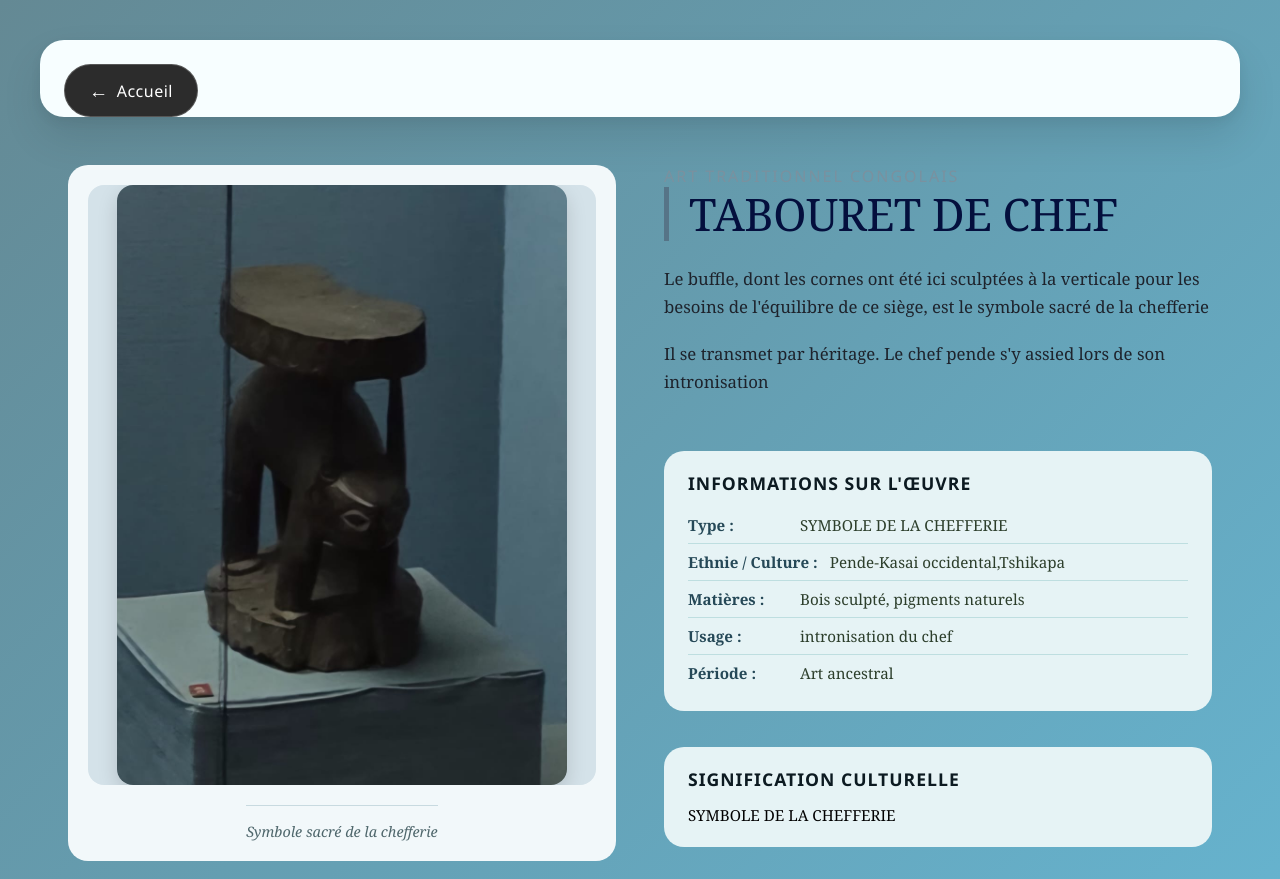
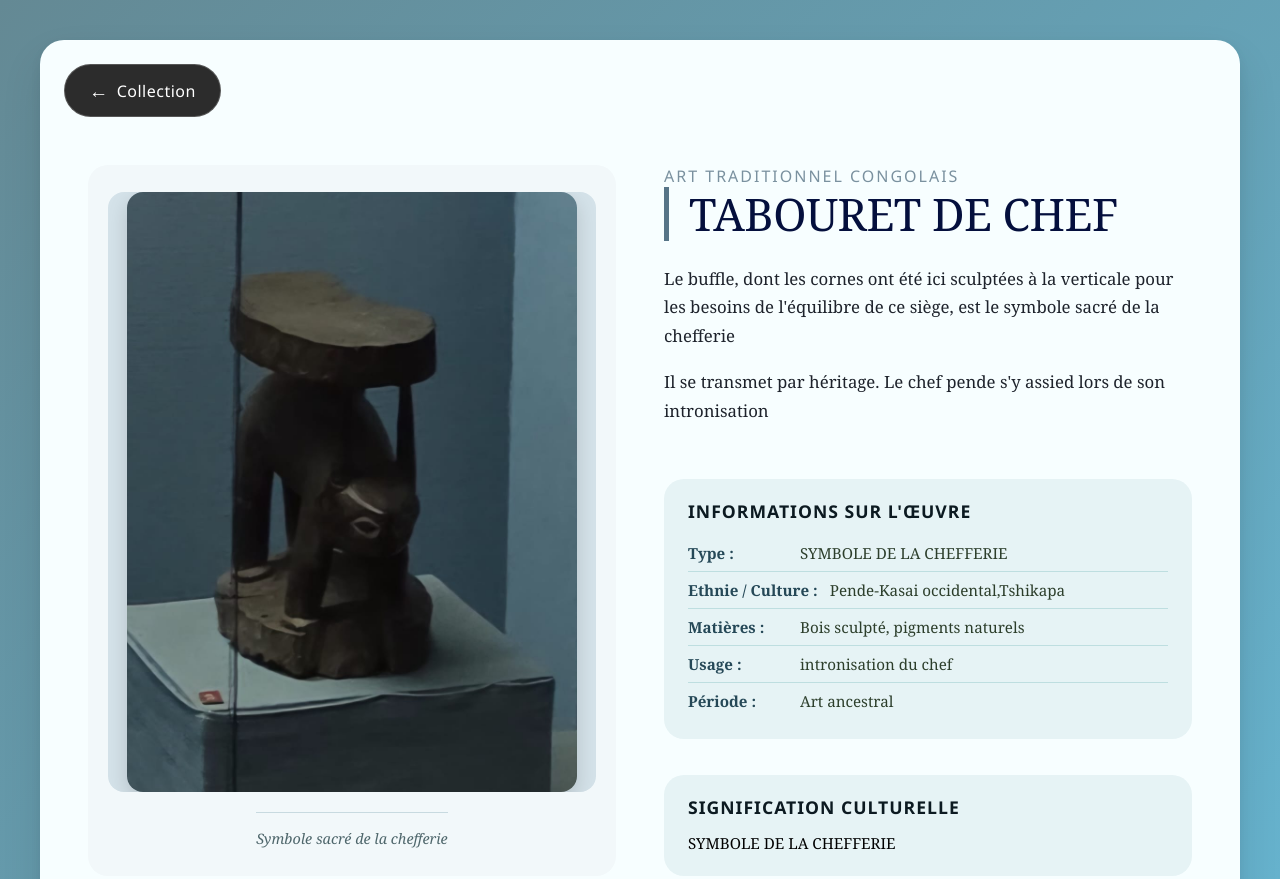
Before and after one commit to Mkandy25/Qr-code-museum, a plain HTML site: page oeuvres/TABOURET DE CHEF.html in a window 1280 px wide. Shown: the top 879 px of the page. Drawn offline with Linux system fonts and the light colour scheme.

Commit message:
Proofreading of all pages

```diff
--- /dev/null
+++ b/oeuvres/STATUE NABO.html
@@ -0,0 +1,66 @@
+<!doctype html>
+<html lang="en">
+  <head>
+    <meta charset="UTF-8" />
+    <meta name="viewport" content="width=device-width, initial-scale=1.0" />
+    <title>STATUE NABO</title>
+    <link rel="stylesheet" href="/css/style_oeuvre_bleu.css">
+  <body class="artwork-contairer">
+    <header>
+      <div class="artwork-container">
+    <!-- Bouton de retour à la page collection -->
+    <a href="/collection.html" class="back-button">Collection</a>
+
+
+       <div class="artwork-content">
+        <!-- Partie gauche : image -->
+        <div class="image-section">
+            <div class="image-frame">
+                <img class="artwork-image"
+                     src="/images/Statue_Nabo.jpeg"
+                     alt="STATUE NABO">
+            </div>
+            <div class="image-caption">
+                STATUE TRADITIONNEL
+            </div>
+        </div>
+
+        <!-- Partie droite : informations œuvre -->
+        <div class="info-section">
+            <div>
+                <div class="artwork-subtitle">Art traditionnel Congolais</div>
+                <h1 class="artwork-title"> STATUE NABO </h1>
+            </div>
+
+            <div class="description">
+                <p> Traditionnellement, cette sculpture féminine est généralement accompagnée par celle de <strong>Seto</strong> , frère et époux incestueux de Nabo. Ils évoquent le couple primordial.</p>
+                <p> Ces statues jouaient un rôle rituel en cas de malheur, de guerre, d'infortune à la chasse, ainsi que pour guérir les maladies féminines liées à la fécondité</p>
+            </div>
+
+            <div class="details-card">
+                <h3> INFORMATIONS SUR L'ŒUVRE</h3>
+                <ul>
+                    <li><span class="detail-label">Type :</span><span class="detail-value"> STATUE TRADITIONNEL</span></li>
+                    <li><span class="detail-label">Ethnie / Culture :</span><span class="detail-value">Ngbaka-Equateur,Gemena</span></li>
+                    <li><span class="detail-label">Matières :</span><span class="detail-value">Bois sculpté </span></li>
+                    <li><span class="detail-label">Usage :</span><span class="detail-value"> rites en cas de malheur</span></li>
+                    <li><span class="detail-label">Période :</span><span class="detail-value">Art ancestral (transmission orale)</span></li>
+                </ul>
+            </div>
+
+            <div class="details-card">
+                <h3> SIGNIFICATION CULTURELLE</h3>
+                <p style="font-size: 0.95rem; line-height: 1.6; margin: 0;">
+                ils evoquent le couple primordial
+                </p>
+            </div>
+        </div>
+    </div>
+
+    <div class="artwork-footer">
+        Collection d'art Congolais • STATUE NABO
+    </div>
+</div>
+
+  </body>
+</html>
--- a/oeuvres/TABOURET DE CHEF.html
+++ b/oeuvres/TABOURET DE CHEF.html
@@ -1,274 +1,27 @@
 <!doctype html>
-<html lang="fr">
+<html lang="en">
   <head>
     <meta charset="UTF-8" />
     <meta name="viewport" content="width=device-width, initial-scale=1.0" />
     <title>TABOURET DE CHEF</title>
+    <link rel="stylesheet" href="/css/style_oeuvre_bleu.css" />
   </head>
-  <style>
-    * {
-  margin: 0;
-  padding: 0;
-  box-sizing: border-box;
-}
+  <body class="artwork-contairer">
+    <div class="artwork-container">
+      <!-- Bouton de retour à la page collection -->
+      <a href="/collection.html" class="back-button">Collection</a>
 
-body {
-  background: linear-gradient(135deg, #648994 0%, #66b5d1 100%);
-  font-family: "Georgia", "Times New Roman", serif;
-  min-height: 100vh;
-  padding: 40px 20px;
-}
-
-/* Conteneur principal */
-.artwork-container {
-  max-width: 1200px;
-  margin: 0 auto;
-  background: #f7feff;
-  border-radius: 24px;
-  box-shadow:
-    0 20px 40px rgba(0, 0, 0, 0.1),
-    0 5px 12px rgba(0, 0, 0, 0.05);
-  overflow: hidden;
-  transition: transform 0.3s ease;
-}
-
-/* Bouton retour */
-.back-button {
-  display: inline-flex;
-  align-items: center;
-  gap: 8px;
-  background: #2c2c2c;
-  color: white;
-  text-decoration: none;
-  font-family: "Segoe UI", system-ui, sans-serif;
-  font-weight: 500;
-  padding: 12px 24px;
-  margin: 24px 0 0 24px;
-  border-radius: 40px;
-  transition: all 0.3s ease;
-  border: 1px solid rgba(255, 255, 255, 0.2);
-  letter-spacing: 0.5px;
-}
-
-.back-button:hover {
-  background: #1a1a1a;
-  transform: translateX(-4px);
-  box-shadow: 0 4px 12px rgba(0, 0, 0, 0.2);
-}
-
-.back-button::before {
-  content: "←";
-  font-size: 1.2em;
-  transition: transform 0.2s;
-}
-
-.back-button:hover::before {
-  transform: translateX(-3px);
-}
-
-/* Grille contenu */
-.artwork-content {
-  display: grid;
-  grid-template-columns: 1fr 1fr;
-  gap: 48px;
-  padding: 48px;
-}
-
-/* Section image */
-.image-section {
-  background: #f2f8fa;
-  border-radius: 20px;
-  padding: 20px;
-  display: flex;
-  flex-direction: column;
-  align-items: center;
-  justify-content: center;
-}
-
-.image-frame {
-  width: 100%;
-  display: flex;
-  justify-content: center;
-  border-radius: 16px;
-  overflow: hidden;
-  background: #d4e2e9;
-}
-
-.artwork-image {
-  width: 100%;
-  max-width: 450px;
-  height: auto;
-  aspect-ratio: 3 / 4;
-  object-fit: cover;
-  border-radius: 16px;
-  box-shadow: 0 8px 20px rgba(0, 0, 0, 0.15);
-  transition: transform 0.4s ease;
-}
-
-.artwork-image:hover {
-  transform: scale(1.02);
-}
-
-.image-caption {
-  margin-top: 20px;
-  font-size: 0.9rem;
-  color: #4e666b;
-  font-style: italic;
-  border-top: 1px solid #c8dae0;
-  padding-top: 16px;
-  text-align: center;
-}
-
-/* Section informations */
-.info-section {
-  display: flex;
-  flex-direction: column;
-  gap: 24px;
-}
-
-.artwork-title {
-  font-size: 2.8rem;
-  font-weight: 400;
-  color: #040f3d;
-  letter-spacing: -0.5px;
-  border-left: 5px solid #567487;
-  padding-left: 20px;
-  line-height: 1.2;
-}
-
-.artwork-subtitle {
-  font-size: 1rem;
-  text-transform: uppercase;
-  letter-spacing: 2px;
-  color: #7a919f;
-  font-weight: 500;
-  font-family: "Segoe UI", sans-serif;
-}
-
-.description {
-  font-size: 1.05rem;
-  line-height: 1.7;
-  color: #1e232c;
-}
-
-.description p {
-  margin-bottom: 18px;
-}
-
-.description strong {
-  color: #5397dc;
-  font-weight: 600;
-}
-
-.details-card {
-  background: #e6f3f5;
-  border-radius: 20px;
-  padding: 20px 24px;
-  margin-top: 12px;
-}
-
-.details-card h3 {
-  font-size: 1.1rem;
-  font-weight: 600;
-  color: #0c1a21;
-  margin-bottom: 12px;
-  font-family: "Segoe UI", sans-serif;
-  letter-spacing: 1px;
-}
-
-.details-card ul {
-  list-style: none;
-  padding: 0;
-}
-
-.details-card li {
-  padding: 8px 0;
-  border-bottom: 1px solid #bedee0;
-  display: flex;
-  gap: 12px;
-  font-size: 0.95rem;
-}
-
-.details-card li:last-child {
-  border-bottom: none;
-}
-
-.detail-label {
-  font-weight: 600;
-  min-width: 100px;
-  color: #254857;
-}
-
-.detail-value {
-  color: #2c3e2b;
-}
-
-/* Responsive */
-@media (max-width: 850px) {
-  .artwork-content {
-    grid-template-columns: 1fr;
-    gap: 32px;
-    padding: 32px;
-  }
-
-  .artwork-title {
-    font-size: 2rem;
-  }
-
-  .back-button {
-    margin: 20px 0 0 20px;
-  }
-}
-
-@media (max-width: 550px) {
-  .artwork-content {
-    padding: 20px;
-  }
-
-  .artwork-title {
-    font-size: 1.8rem;
-  }
-
-  .details-card li {
-    flex-direction: column;
-    gap: 4px;
-  }
-
-  .detail-label {
-    min-width: auto;
-  }
-}
-
-/* Pied de page */
-.artwork-footer {
-  border-top: 1px solid #d3e1e9;
-  padding: 24px 48px;
-  background: #f7fbfd;
-  text-align: center;
-  font-size: 0.8rem;
-  color: #6a7d8a;
-  font-family: "Segoe UI", sans-serif;
-}
-
-  </style>
-  <body class="artwork-contairer">
-    <header>
-      <div class="artwork-container">
-    <!-- Bouton de retour à la page d'accueil -->
-    <a href="/index.html" class="back-button">Accueil</a>
-    </header>
-    <main>
       <div class="artwork-content">
         <!-- Partie gauche : image -->
         <div class="image-section">
           <div class="image-frame">
-                <img class="artwork-image"
-                     src="/images/TABOURET DE CHEF.jpeg""
-                     alt="TABOURET DE CHEF - CHEFFERIE">
+            <img
+              class="artwork-image"
+              src="/images/Tabouret de chef.jpeg"
+              alt="TABOURET DE CHEF - CHEFFERIE"
+            />
           </div>
-            <div class="image-caption">
-                Symbole sacré de la chefferie
-            </div>
+          <div class="image-caption">Symbole sacré de la chefferie</div>
         </div>
 
         <!-- Partie droite : informations œuvre -->
@@ -279,24 +32,50 @@ body {
           </div>
 
           <div class="description">
-                <p>Le buffle, dont les cornes ont été ici sculptées à la verticale pour les besoins de l'équilibre de ce siège, est le symbole sacré de la chefferie</p>
-                <p>Il se transmet par héritage. Le chef pende s'y assied lors de son intronisation</p>
+            <p>
+              Le buffle, dont les cornes ont été ici sculptées à la verticale
+              pour les besoins de l'équilibre de ce siège, est le symbole sacré
+              de la chefferie
+            </p>
+            <p>
+              Il se transmet par héritage. Le chef pende s'y assied lors de son
+              intronisation
+            </p>
           </div>
 
           <div class="details-card">
-                <h3> INFORMATIONS SUR L'ŒUVRE</h3>
+            <h3>INFORMATIONS SUR L'ŒUVRE</h3>
             <ul>
-                    <li><span class="detail-label">Type :</span><span class="detail-value">SYMBOLE DE LA CHEFFERIE</span></li>
-                    <li><span class="detail-label">Ethnie / Culture :</span><span class="detail-value">Pende-Kasai occidental,Tshikapa</span></li>
-                    <li><span class="detail-label">Matières :</span><span class="detail-value">Bois sculpté, pigments naturels</span></li>
-                    <li><span class="detail-label">Usage :</span><span class="detail-value">intronisation du chef </span></li>
-                    <li><span class="detail-label">Période :</span><span class="detail-value">Art ancestral </span></li>
+              <li>
+                <span class="detail-label">Type :</span
+                ><span class="detail-value">SYMBOLE DE LA CHEFFERIE</span>
+              </li>
+              <li>
+                <span class="detail-label">Ethnie / Culture :</span
+                ><span class="detail-value"
+                  >Pende-Kasai occidental,Tshikapa</span
+                >
+              </li>
+              <li>
+                <span class="detail-label">Matières :</span
+                ><span class="detail-value"
+                  >Bois sculpté, pigments naturels</span
+                >
+              </li>
+              <li>
+                <span class="detail-label">Usage :</span
+                ><span class="detail-value">intronisation du chef </span>
+              </li>
+              <li>
+                <span class="detail-label">Période :</span
+                ><span class="detail-value">Art ancestral </span>
+              </li>
             </ul>
           </div>
 
           <div class="details-card">
-                <h3> SIGNIFICATION CULTURELLE</h3>
-                <p style="font-size: 0.95rem; line-height: 1.6; margin: 0;">
+            <h3>SIGNIFICATION CULTURELLE</h3>
+            <p style="font-size: 0.95rem; line-height: 1.6; margin: 0">
               SYMBOLE DE LA CHEFFERIE
             </p>
           </div>
@@ -307,6 +86,5 @@ body {
         Collection d'art Congolais • TABOURET DE CHEF
       </div>
     </div>
-    </main>
   </body>
 </html>
```
Also changed, not shown: collection.html (+6 -6 lines), oeuvres/Masque PWOOM ITOK.html (renamed from oeuvres/Masque_PWOOM_ITOK.html, +2 -4 lines), oeuvres/Masque_Bwali_Bukishi.html (+1 -1 lines), oeuvres/Masque_Cihongo.html (+1 -1 lines), oeuvres/Masque_MWANA_PWO.html (+1 -1 lines), oeuvres/Poterie Kongo.html (renamed from oeuvres/POTERIE_KONGO.html, +3 -5 lines), oeuvres/STATUE_NABO.html (deleted, +0 -73 lines), oeuvres/Sculpture_FUMANI.html (+1 -1 lines), oeuvres/masque_ROND_KIFWEBENGO_ MUDIMBULA .html (+28 -67 lines). Lines whose indentation alone changed are shown as unchanged.
